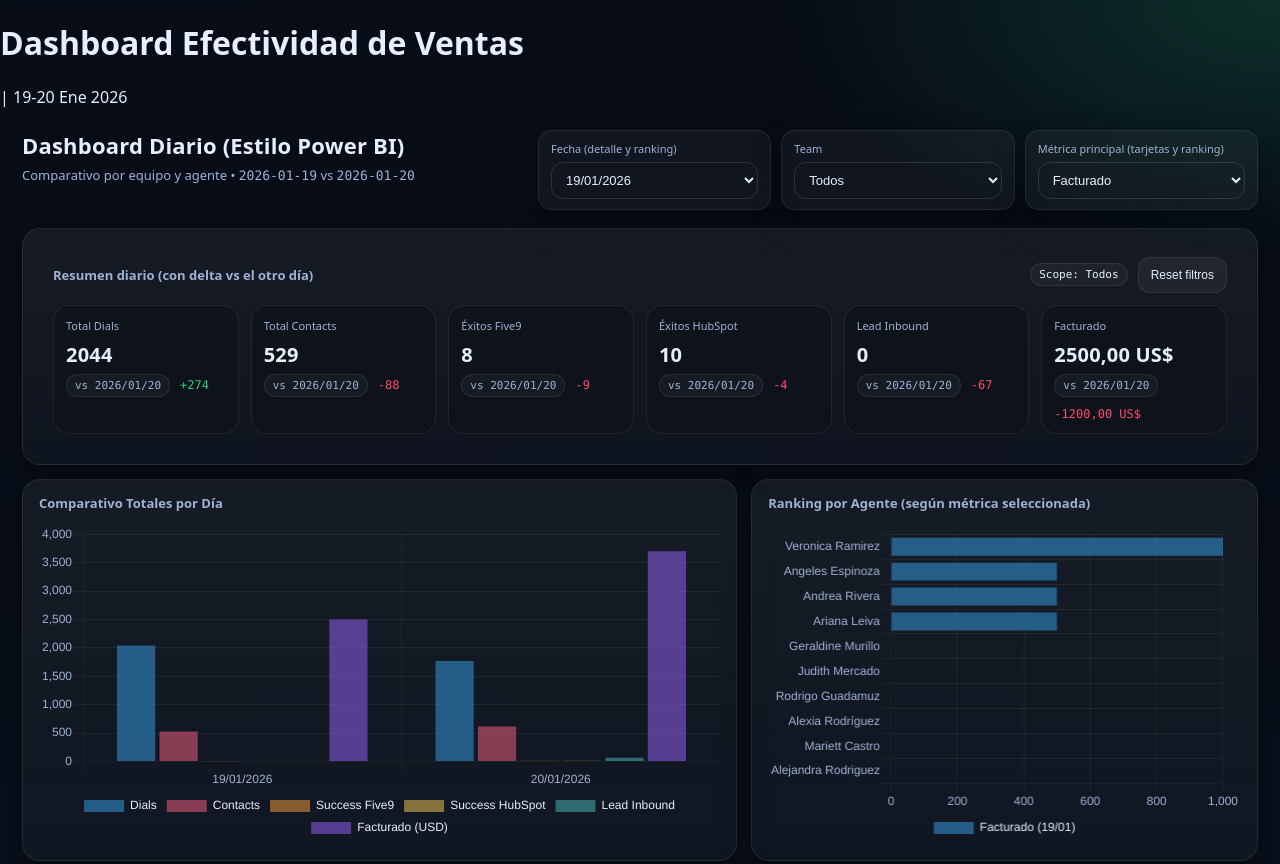
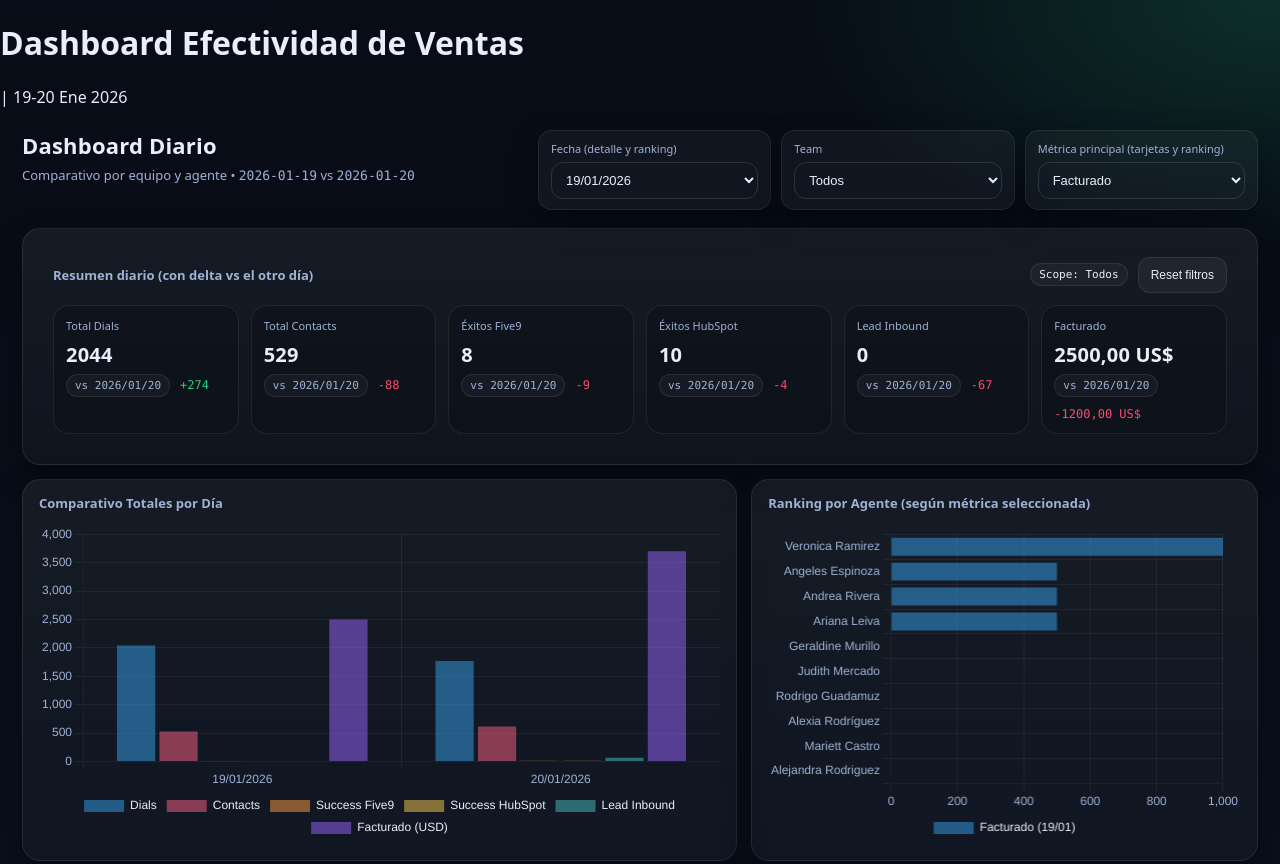
Before and after one commit to jorgevillalobos-byte/Reporte-de-Ventas, a plain HTML site: page index.html in a window 1280 px wide. Shown: the top 864 px of the page. Drawn offline with nearby package versions, Linux system fonts and the light colour scheme.

Commit message:
index.html

```diff
--- a/index.html
+++ b/index.html
@@ -190,7 +190,7 @@
   <div class="wrap">
     <header>
       <div class="title">
-        <h1>Dashboard Diario (Estilo Power BI)</h1>
+        <h1>Dashboard Diario </h1>
         <p>Comparativo por equipo y agente • <span class="mono">2026-01-19</span> vs <span class="mono">2026-01-20</span></p>
       </div>
 
```
